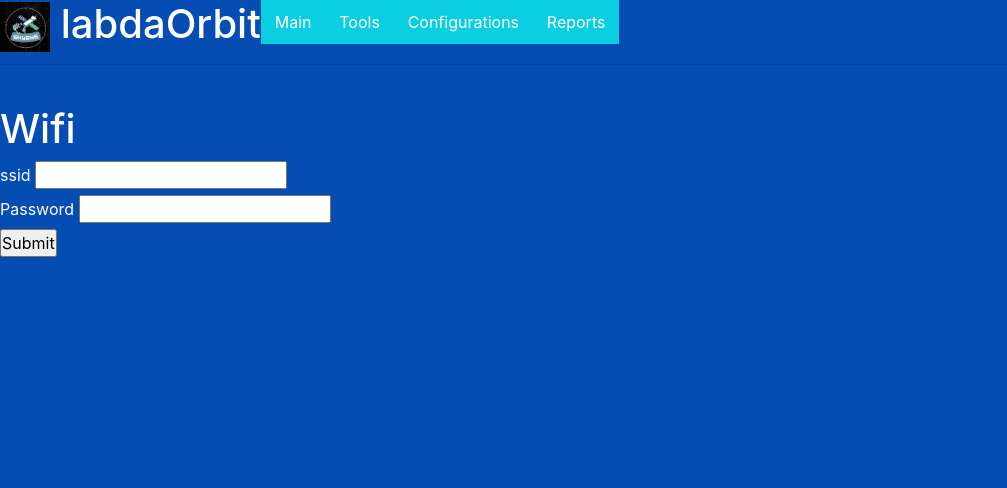
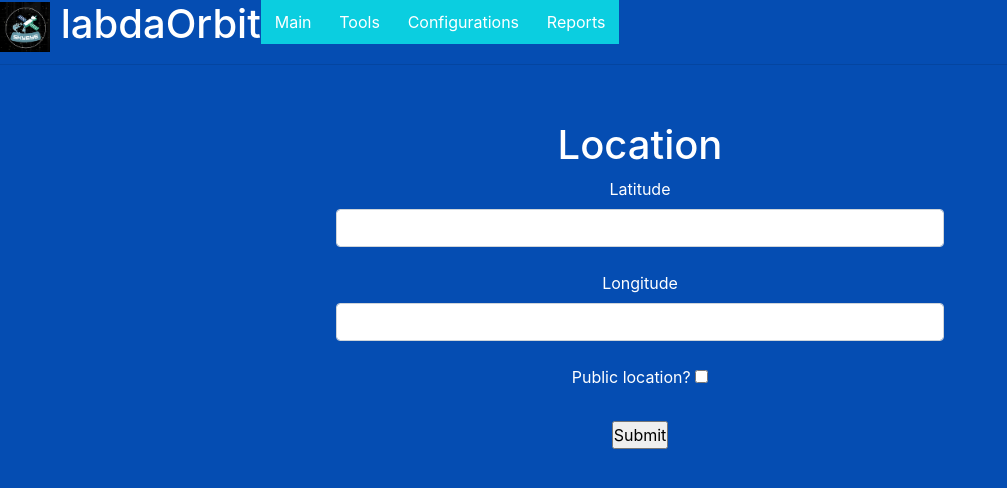
Before and after one commit to jero98772/LambdaCard-NasaSpaceAppsChalleng, a Flask app: page /location.html in a window 1280 px wide. Shown: the part 16-504 px from the top of the page, without its empty margins (0-1007 px from the left). Run offline with Flask 2, Linux system fonts and the light colour scheme; some libraries are stand-ins or nearby versions.

Commit message:
update location and upgrade image

```diff
--- a/core/main.py
+++ b/core/main.py
@@ -7,7 +7,7 @@ from .tools.tools import *
 import datetime
 import os
 SAVESFOLDER="core/static/wav/"
-IMGFOLDER="core/static/img/"
+IMGFOLDER="core/static/img/wefax/"
 app = Flask(__name__)
 class webpage():
 	@app.route("/")
@@ -37,14 +37,17 @@ class webpage():
 		return render_template("noaaTolkit.html")
 	@app.route("/noaaTolkit/outr/<string:name>")
 	def noaaTolkitoutr(name):
-		filename=noaaResample(name,SAVESFOLDER,IMGFOLDER)
-		im=img(i)
-		im2=grayScale(im)
-		return render_template("noaaTolkitOut.html",name="img/"+filename)
+		filename,img=noaaResample(name,SAVESFOLDER,IMGFOLDER)
+		return render_template("noaaTolkitOut.html",name="img/wefax/"+filename)
 	@app.route("/noaaTolkit/out/<string:name>")
 	def out(name):
-		filename=noaa(name,SAVESFOLDER,IMGFOLDER)
-		return render_template("noaaTolkitOut.html",name="img/"+filename)
+		filename,img=noaa(name,SAVESFOLDER,IMGFOLDER)
+		#img=imgload(IMGFOLDER+filename)
+		#print(img)
+		#img2=grayScale(img)
+		#print(type(img2))
+		#save(IMGFOLDER+filename,img2)
+		return render_template("noaaTolkitOut.html",name="img/wefax/"+filename)
 	@app.route("/analizeAI.html",methods=['GET','POST'])
 	def analizeAI():
 		report=""
--- a/core/templates/location.html
+++ b/core/templates/location.html
@@ -1,11 +1,21 @@
 {% extends  'template.html'%}
 {% block content %}
-<h1>Wifi</h1>
-<label>ssid</label>
-<input type="text" name="ssid" value="{{ ssid }}">
+<center>
+<div class="w-50 p-3" >
+
+<h1>Location</h1>
+<label>Latitude </label>
+<input  class="form-control" type="text" name="latitude" value="{{ latitude }}">
 <br>
-<label>Password</label>
-<input type="Password" name="password" value="">
+<label>Longitude</label>
+<input  class="form-control" type="text" name="longitude" value="{{ longitude }}">
+<br>
+<div class="checkbox">
+<label>Public location?</label>
+<input type="checkbox" name="location" value="True">
+</div>
 <br>
 <input type="submit" name="">
+</div>
+</center>
 {% endblock  %}
```
Also changed, not shown: core/tools/tools.py (+19 -23 lines), tests/tools.py (+5 -4 lines), core/static/img/wavnoaa20221002192933885115.png (deleted), core/static/img/wavnoaa20221002193340456961.png (deleted), core/static/img/wavnoaa20221002193448453931.png (deleted), core/static/img/wefax/blank.txt (added), core/static/wav/blank.txt (added), 1 other file.
